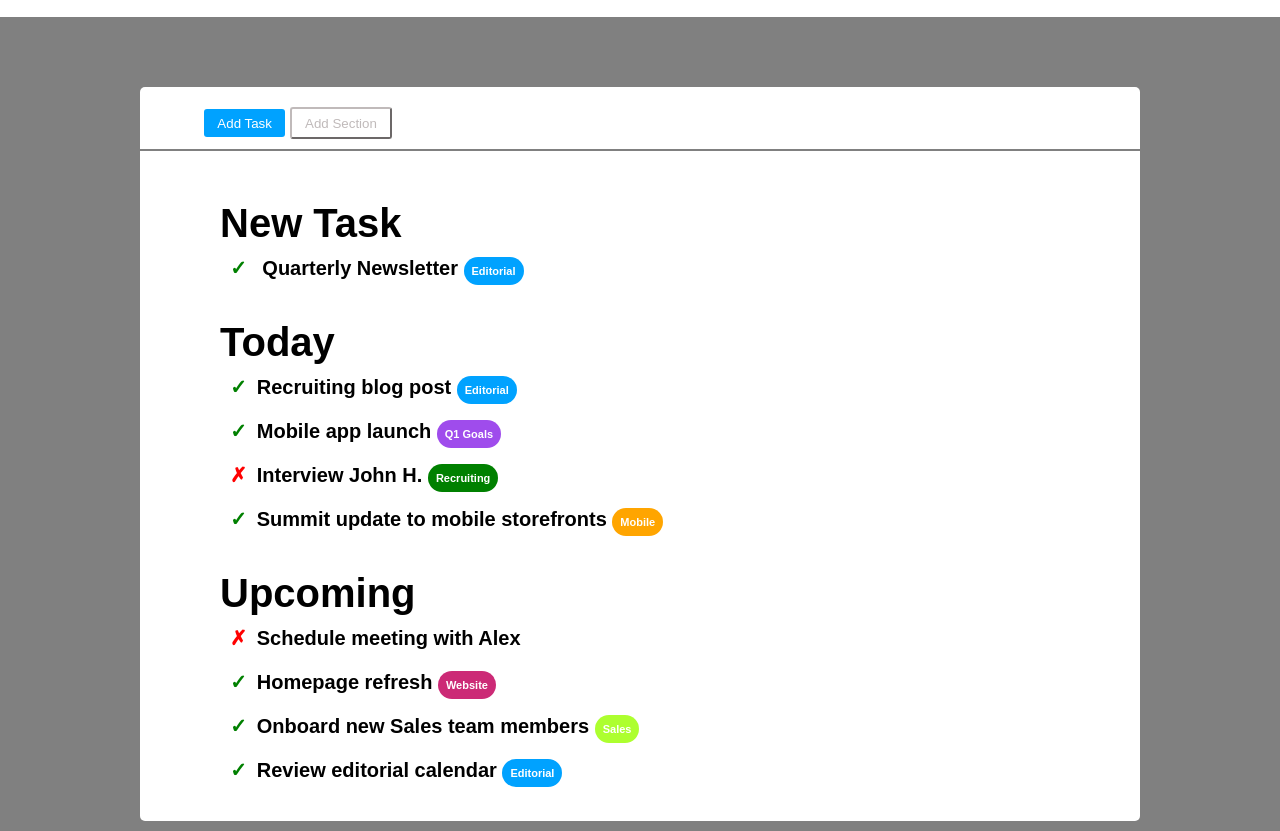
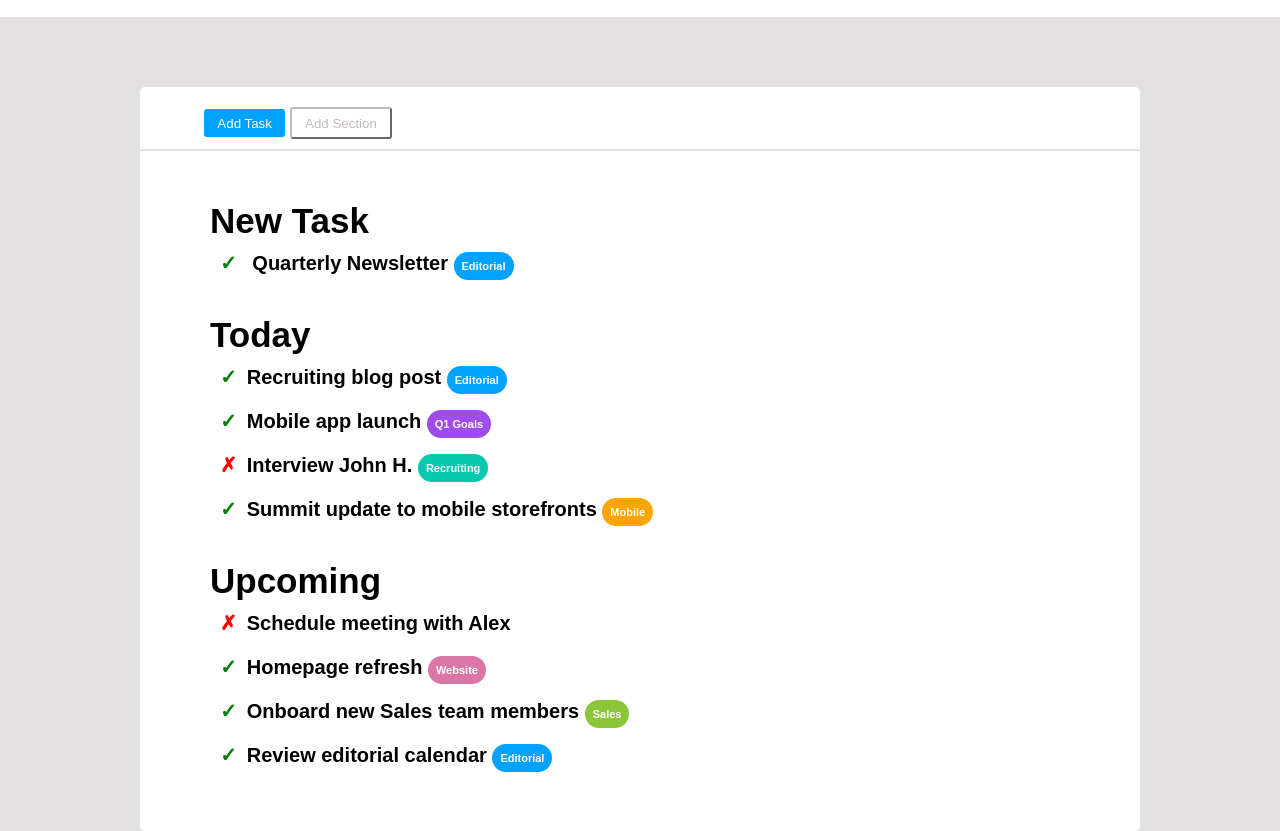
Before and after one commit to LorenzoParis1996/html-css-toboolist, a plain HTML site: page index.html in a window 1280 px wide. Shown: the part 85-916 px from the top of the page. Drawn offline with Linux system fonts and the light colour scheme.

Commit message:
sistemati colori (da rivedere frecce, bordi simboli lista e add section)

```diff
--- a/css/style.css
+++ b/css/style.css
@@ -5,7 +5,7 @@
 }
 
 body {
-    background-color: grey;
+    background-color: rgb(226, 224, 224);
     font-family: Arial, Helvetica, sans-serif;
 }
 
@@ -58,7 +58,7 @@ button {
 
 section {
     width: 1000px;
-    height: 670px;
+    height: 680px;
     margin: auto;
     margin-top: 2px;
     border-bottom-left-radius: 5px;
@@ -72,9 +72,10 @@ ul {
 }
 
 .list-title {
-    font-size: 40px;
+    font-size: 35px;
     font-weight: bold;
 }
+
 
 li {
     font-size: 20px;
@@ -128,7 +129,7 @@ span {
 }
 
 #recruiting {
-    background-color: green;
+    background-color: rgb(8, 201, 175);
 }
 
 #mobile {
@@ -136,9 +137,9 @@ span {
 }
 
 #website {
-    background-color: rgb(204, 42, 118);
+    background-color: rgb(219, 119, 166);
 }
 
 #sales {
-    background-color: greenyellow;
+    background-color: rgb(141, 197, 56);
 }
```
